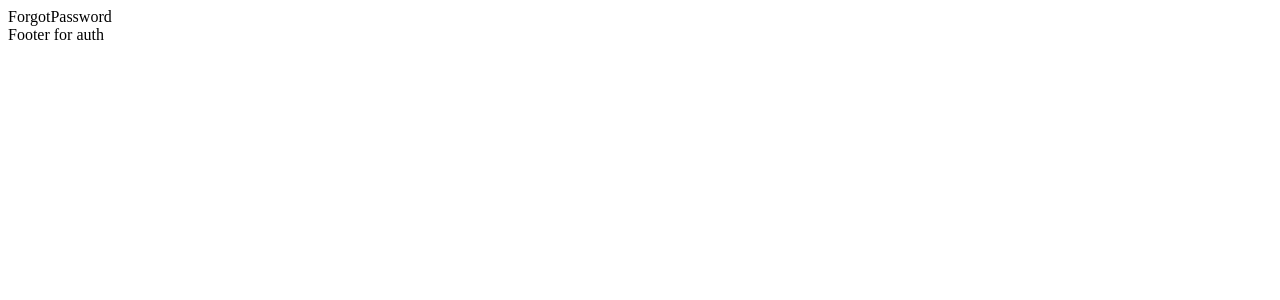
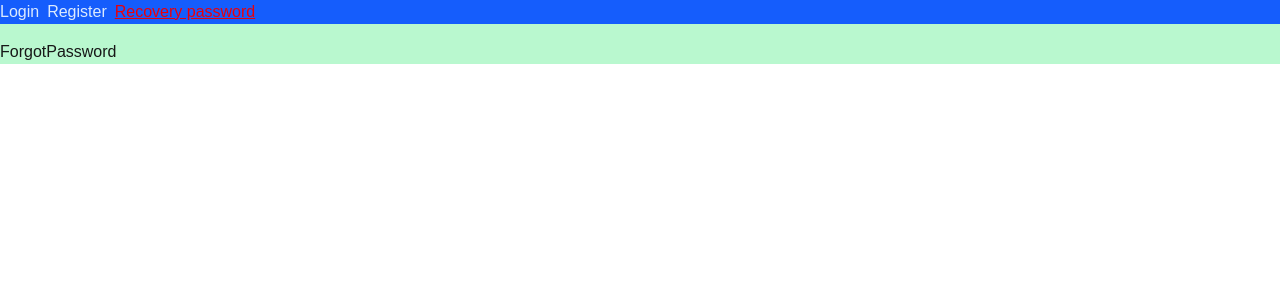
Before and after one commit to ShipaM/next-app, a Next.js app: page /forgot-password in a window 1280 px wide. Shown: the top 300 px of the page. Built offline with nearby package versions, Linux system fonts and the light colour scheme.

Commit message:
feat(active-link): learn active link in next.js

```diff
--- a/src/app/(auth)/layout.tsx
+++ b/src/app/(auth)/layout.tsx
@@ -1,14 +1,39 @@
+"use client";
+
+import Link from "next/link";
+import { usePathname } from "next/navigation";
+
+const navLinks = [
+  { name: "Login", href: "/login" },
+  { name: "Register", href: "/register" },
+  { name: "Recovery password", href: "/forgot-password" },
+];
+
 export default function AuthLayout({
   children,
-}: {
+}: Readonly<{
   children: React.ReactNode;
-}) {
+}>) {
+  const pathname = usePathname();
+
   return (
-    <html>
-      <body className="bg-red-300">
-        <main>{children}</main>
-        <footer>Footer for auth</footer>
-      </body>
-    </html>
+    <div className="bg-green-200">
+      <div className="flex gap-2 mb-4 bg-blue-600">
+        {navLinks.map((link) => {
+          const isActive =
+            pathname === link.href || pathname.startsWith(link.href);
+          return (
+            <Link
+              key={link.name}
+              href={link.href}
+              className={isActive ? "underline text-red-600" : "text-blue-100"}
+            >
+              {link.name}
+            </Link>
+          );
+        })}
+      </div>
+      <div>{children}</div>
+    </div>
   );
 }
--- /dev/null
+++ b/src/app/layout.tsx
@@ -0,0 +1,37 @@
+import type { Metadata } from "next";
+import { Geist, Geist_Mono } from "next/font/google";
+import "./globals.css";
+
+const geistSans = Geist({
+  variable: "--font-geist-sans",
+  subsets: ["latin"],
+});
+
+const geistMono = Geist_Mono({
+  variable: "--font-geist-mono",
+  subsets: ["latin"],
+});
+
+export const metadata: Metadata = {
+  title: {
+    default: "Мое приложение на Next.js",
+    template: "%s | Мое приложение на Next.js",
+  },
+  description: "Я изучаю Next.js последней версии",
+};
+
+export default function RootLayout({
+  children,
+}: Readonly<{
+  children: React.ReactNode;
+}>) {
+  return (
+    <html lang="en">
+      <body
+        className={`${geistSans.variable} ${geistMono.variable} antialiased`}
+      >
+        {children}
+      </body>
+    </html>
+  );
+}
```
